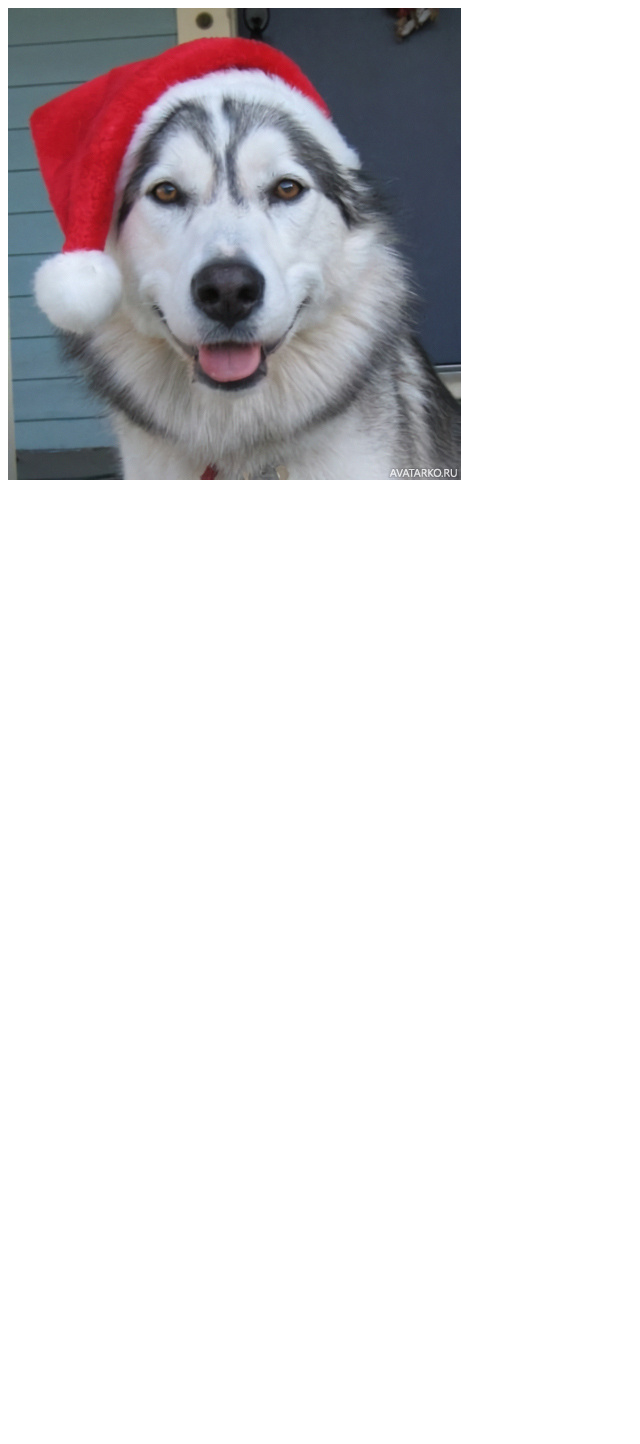
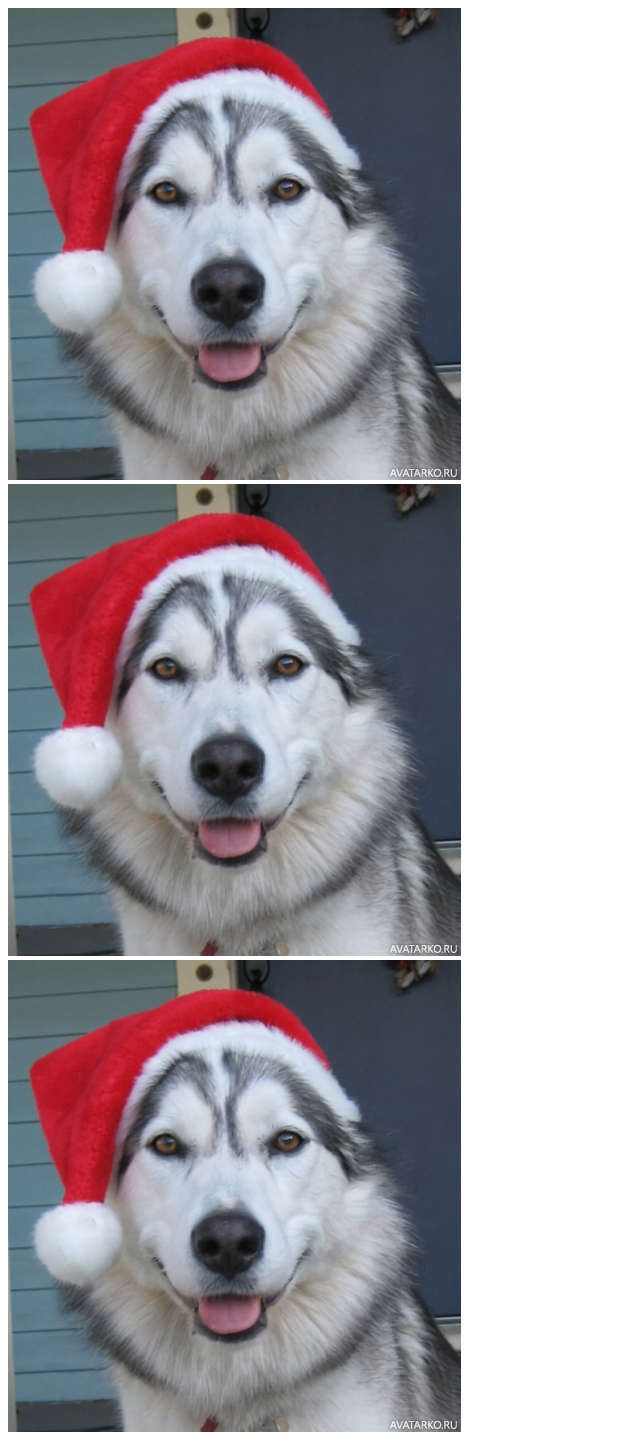
Before and after one commit to L-y-t-o-b-o-r-M-a-x/Gulp-assembly, a website: page src/index.html in a window 1280 px wide. Shown: the whole page, without its empty margins (0-640 px from the left). Before the commit the page ends 800 px from the top, so only its background shows below. Drawn offline with nearby package versions, Linux system fonts and the light colour scheme; files that its build step writes are made by us from their sources; files whose address does not match are found by name.

Commit message:
Добовляет плаги gulp-webp-html-nosvg и gulp-version-number

```diff
--- a/gulp/tasks/html.js
+++ b/gulp/tasks/html.js
@@ -1,7 +1,11 @@
 import fileInclude from "gulp-file-include";
+import webpHtmlNosvg from "gulp-webp-html-nosvg";
+import versionNumber from "gulp-version-number";
 
 export const html = () => {
     return app.gulp.src(app.path.src.html)
         .pipe(fileInclude())
+        .pipe(app.plugins.replace(/@img\//g, 'img/'))
+        .pipe(webpHtmlNosvg())
         .pipe(app.gulp.dest(app.path.build.html))
 }
--- a/gulpfile.js
+++ b/gulpfile.js
@@ -5,11 +5,13 @@ import gulp from "gulp";
 import { path } from "./gulp/config/path.js";
 
 // Импорт общих плагинов
+import { plugins } from "./gulp/config/plugins.js"
 
 // Передаём значентя в глобальную переменную
 global.app = {
     path: path,
-    gulp: gulp
+    gulp: gulp,
+    plugins: plugins
 }
 
 // Импорт задач
--- a/package.json
+++ b/package.json
@@ -13,6 +13,8 @@
     "del": "^7.0.0",
     "gulp": "^4.0.2",
     "gulp-file-include": "^2.3.0",
-    "gulp-replace": "^1.1.4"
+    "gulp-replace": "^1.1.4",
+    "gulp-version-number": "^0.2.4",
+    "gulp-webp-html-nosvg": "^1.1.1"
   }
 }
--- a/src/html/footer.html
+++ b/src/html/footer.html
@@ -1 +1,3 @@
-<footer></footer>
+<footer>
+    <img src="@img/zhivotnye_sobaka.jpg" alt="">
+</footer>
--- a/src/html/header.html
+++ b/src/html/header.html
@@ -1 +1,3 @@
-<header></header>
+<header>
+    <img src="@img/zhivotnye_sobaka.jpg" alt="">
+</header>
--- a/src/index.html
+++ b/src/index.html
@@ -6,7 +6,7 @@
 <body>
     @@include('html/header.html',{})
     <main>
-        <img src="@img/zhivotnye_sobaka_Novyj_god_husky_11824.jpg" alt="">
+        <img src="img/zhivotnye_sobaka.jpg" alt="">
     </main>
     @@include('html/footer.html',{})
 
```
Also changed, not shown: src/about.html (+1 -1 lines), dist/about.html, dist/index.html, src/img/zhivotnye_sobaka.jpg (renamed from src/img/zhivotnye_sobaka_Novyj_god_husky_11824.jpg), 1 other file.
